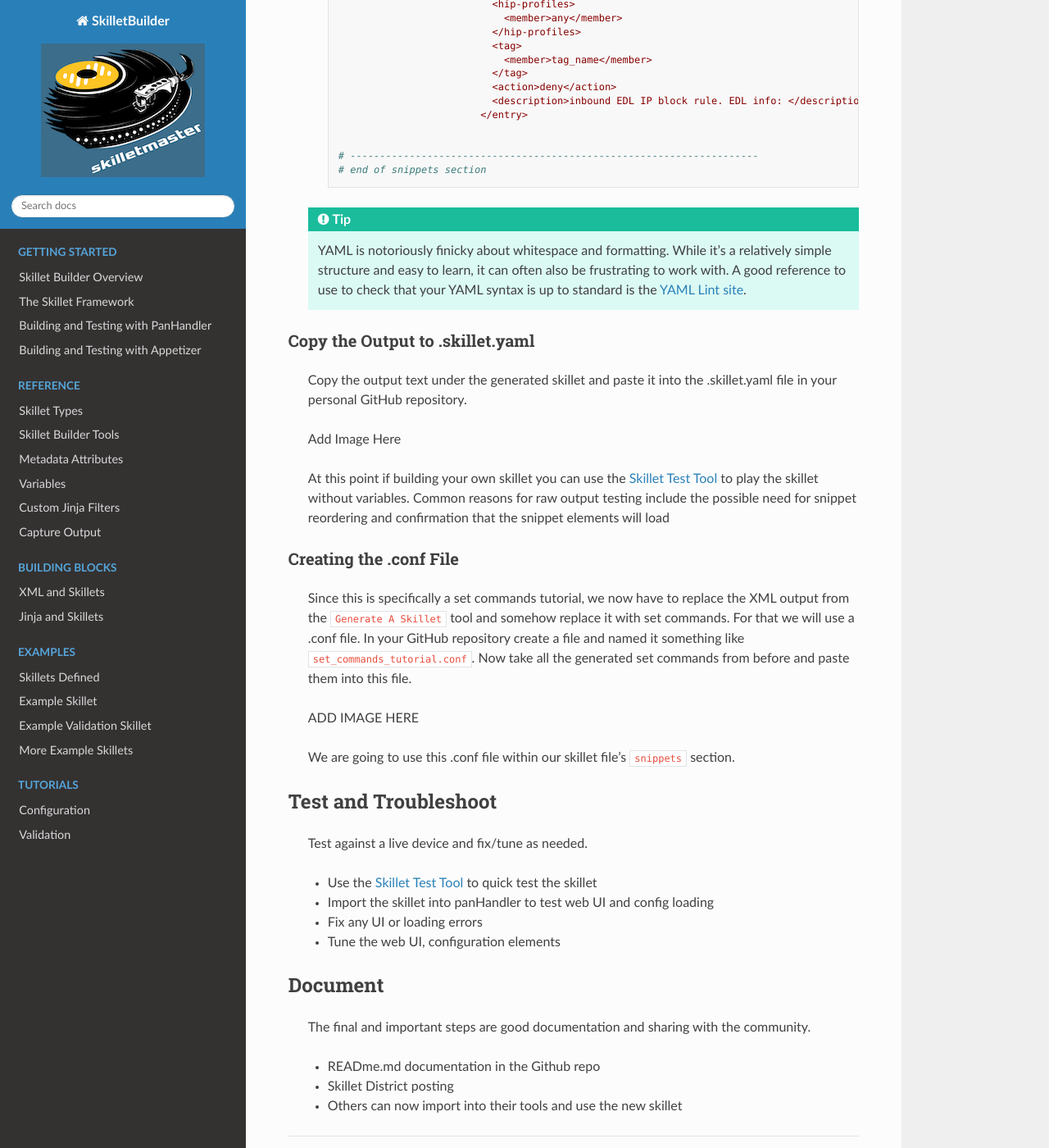
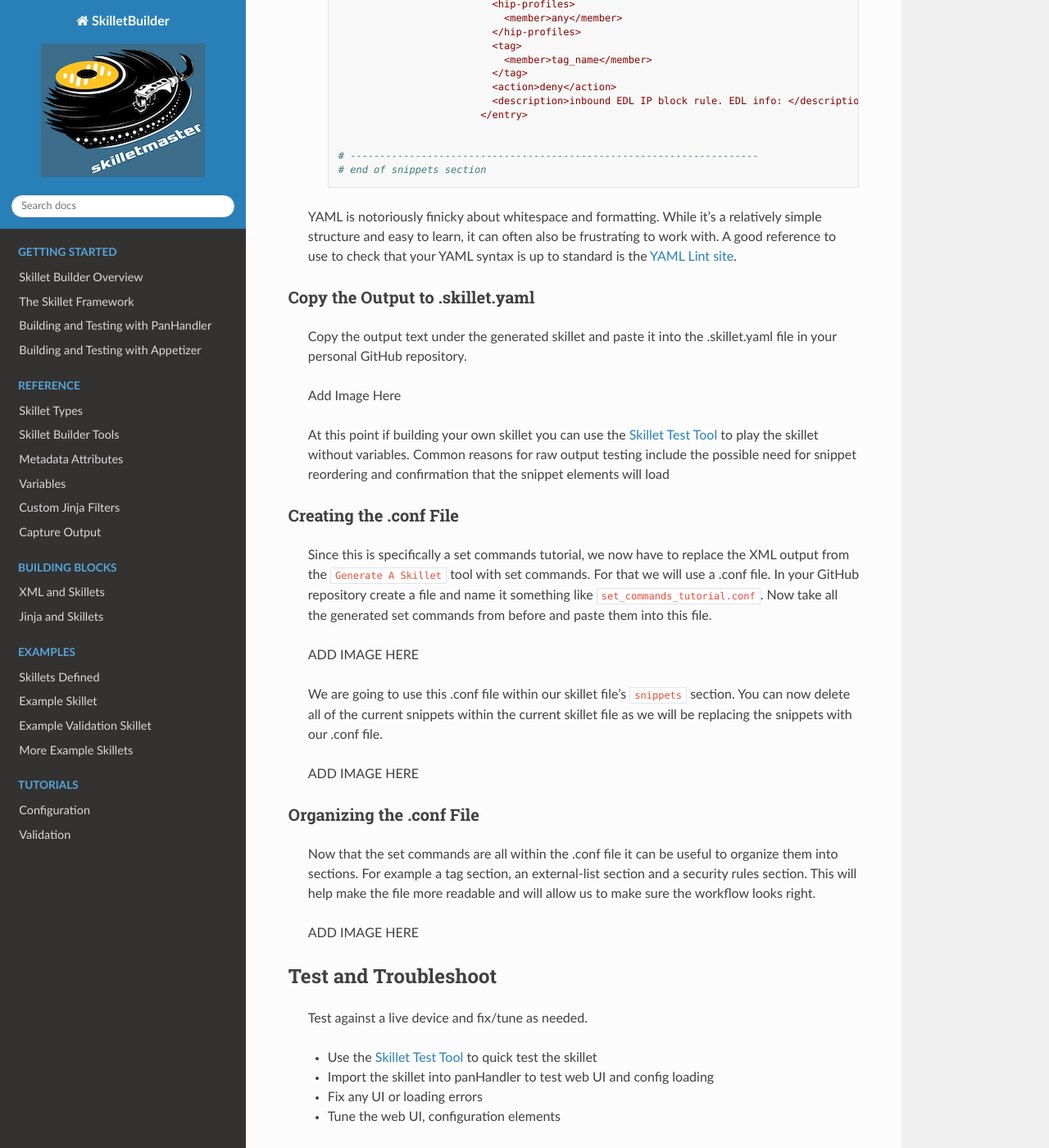
Before and after one commit to PaloAltoNetworks/SkilletBuilder, a Sphinx documentation site: the page built from docs/tutorials/tutorial_set_commands.rst, in a window 1280 px wide and 1400 px high, scrolled down 12980 px. Shown: the whole window at 82% size. Built offline with Sphinx 7.4.7 and the Read the Docs theme 2.0.0, drawn with Linux system fonts in a browser that asks for light colours; pages that are not in the unit, such as notebooks, are missing from menus.

Commit message:
Update tutorial_set_commands.rst

```diff
--- a/docs/tutorials/tutorial_set_commands.rst
+++ b/docs/tutorials/tutorial_set_commands.rst
@@ -517,9 +517,9 @@ ADD IMAGE HERE
       # end of snippets section
 
   .. TIP::
-    YAML is notoriously finicky about whitespace and formatting. While it's a relatively simple structure and easy to learn,
-    it can often also be frustrating to work with. A good reference to use to check that your
-    YAML syntax is up to standard is the `YAML Lint site <http://www.yamllint.com/>`_.
+  YAML is notoriously finicky about whitespace and formatting. While it's a relatively simple structure and easy to learn,
+  it can often also be frustrating to work with. A good reference to use to check that your
+  YAML syntax is up to standard is the `YAML Lint site <http://www.yamllint.com/>`_.
 
 
 Copy the Output to .skillet.yaml
@@ -534,14 +534,26 @@ Copy the Output to .skillet.yaml
 
 Creating the .conf File
 ~~~~~~~~~~~~~~~~~~~~~~~
-    Since this is specifically a set commands tutorial, we now have to replace the XML output from the ``Generate A Skillet`` tool and
-    somehow replace it with set commands. For that we will use a .conf file. In your GitHub repository create a file and named it
-    something like ``set_commands_tutorial.conf``. Now take all the generated set commands from before and paste them into this file.
+    Since this is specifically a set commands tutorial, we now have to replace the XML output from the ``Generate A Skillet`` tool with
+    set commands. For that we will use a .conf file. In your GitHub repository create a file and name it something like
+    ``set_commands_tutorial.conf``. Now take all the generated set commands from before and paste them into this file.
 
     ADD IMAGE HERE
 
-    We are going to use this .conf file within our skillet file's ``snippets`` section.
+    We are going to use this .conf file within our skillet file's ``snippets`` section. You can now delete all of the current snippets
+    within the current skillet file as we will be replacing the snippets with our .conf file.
 
+    ADD IMAGE HERE
+
+
+Organizing the .conf File
+~~~~~~~~~~~~~~~~~~~~~~~~~
+
+    Now that the set commands are all within the .conf file it can be useful to organize them into sections. For example a tag section,
+    an external-list section and a security rules section. This will help make the file more readable and will allow us to make sure the
+    workflow looks right.
+
+    ADD IMAGE HERE
 
 Test and Troubleshoot
 ---------------------
```
